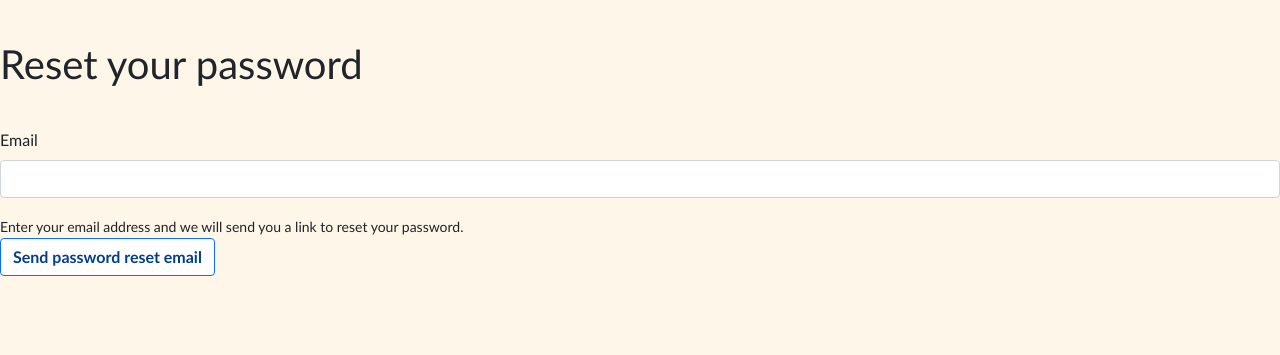
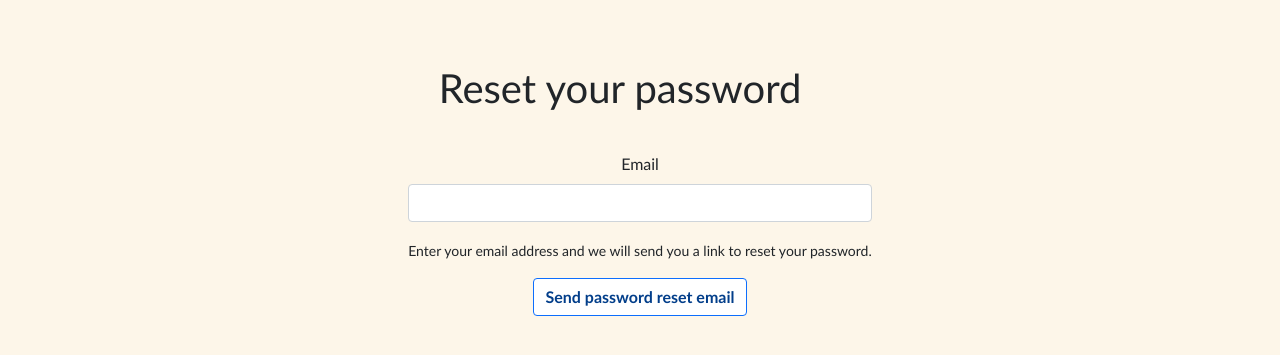
Before and after one commit to Taikhun88/travelmate, a Symfony app: template travel-mate-back/templates/reset_password/request.html.twig in a window 1280 px wide. Shown: the part 64-419 px from the top of the page. Run offline with Twig, Linux system fonts and the light colour scheme; the template is opened without the code that fills it, so the values that code supplies are empty; form fields are guessed from the names that the template uses; some libraries are stand-ins or nearby versions.

Commit message:
reset-password css --DONE

```diff
--- a/travel-mate-back/public/css/style.css
+++ b/travel-mate-back/public/css/style.css
@@ -260,6 +260,18 @@ em {
     background: rgb(223, 86, 86);
 }
 
+/* RESET PASSWORD */
+
+.reset-password-form {
+    display: flex;
+    flex-direction: column;
+    align-items: center;
+}
+
+.reset-password-form form{
+    text-align: center;
+}
+
 /* EVENT DETAIL */
 
 .count {
--- a/travel-mate-back/src/Entity/User.php
+++ b/travel-mate-back/src/Entity/User.php
@@ -74,11 +74,7 @@ class User implements UserInterface, PasswordAuthenticatedUserInterface
     private $image;
 
     /**
-<<<<<<< HEAD
-     * @ORM\Column(type="smallint", nullable=true)
-=======
      * @ORM\Column(type="smallint",nullable=true)
->>>>>>> feature/add-forgot-password
      * @Groups({"event_list", "event_show", "event_update", "search_index","user_list","user_show", "user_add"})
      */
     private $age;
--- a/travel-mate-back/templates/reset_password/request.html.twig
+++ b/travel-mate-back/templates/reset_password/request.html.twig
@@ -6,11 +6,15 @@
     {% for flashError in app.flashes('reset_password_error') %}
         <div class="alert alert-danger" role="alert">{{ flashError }}</div>
     {% endfor %}
+
+    <div class="container">
+        <div class="new-form">
+            <div class="container-fluid reset-password-form mt-4">
                 <h1>Reset your password</h1>
 
                 {{ form_start(requestForm) }}
                     {{ form_row(requestForm.email) }}
-        <div>
+                    <div class="mb-3">
                         <small>
                             Enter your email address and we will send you a
                             link to reset your password.
@@ -19,4 +23,7 @@
 
                     <button class="btn btn-primary">Send password reset email</button>
                 {{ form_end(requestForm) }}
+            </div>
+        </div>
+    </div>
 {% endblock %}
--- a/travel-mate-back/templates/reset_password/reset.html.twig
+++ b/travel-mate-back/templates/reset_password/reset.html.twig
@@ -3,6 +3,7 @@
 {% block title %}Reset your password{% endblock %}
 
 {% block body %}
+
     <h1>Reset your password</h1>
 
     {{ form_start(resetForm) }}
```
Also changed, not shown: travel-mate-back/templates/security/login.html.twig (indentation only). Lines whose indentation alone changed are shown as unchanged.
